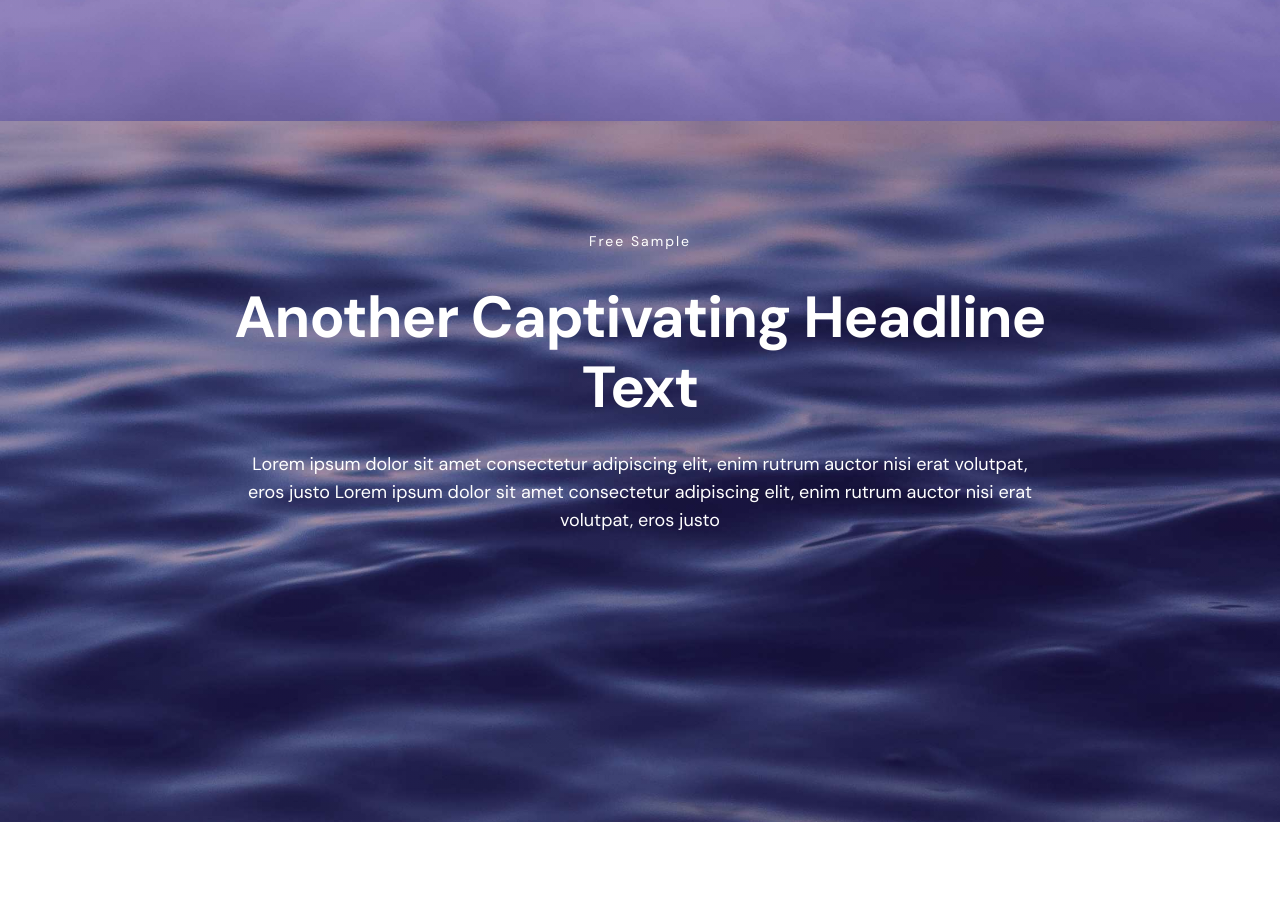
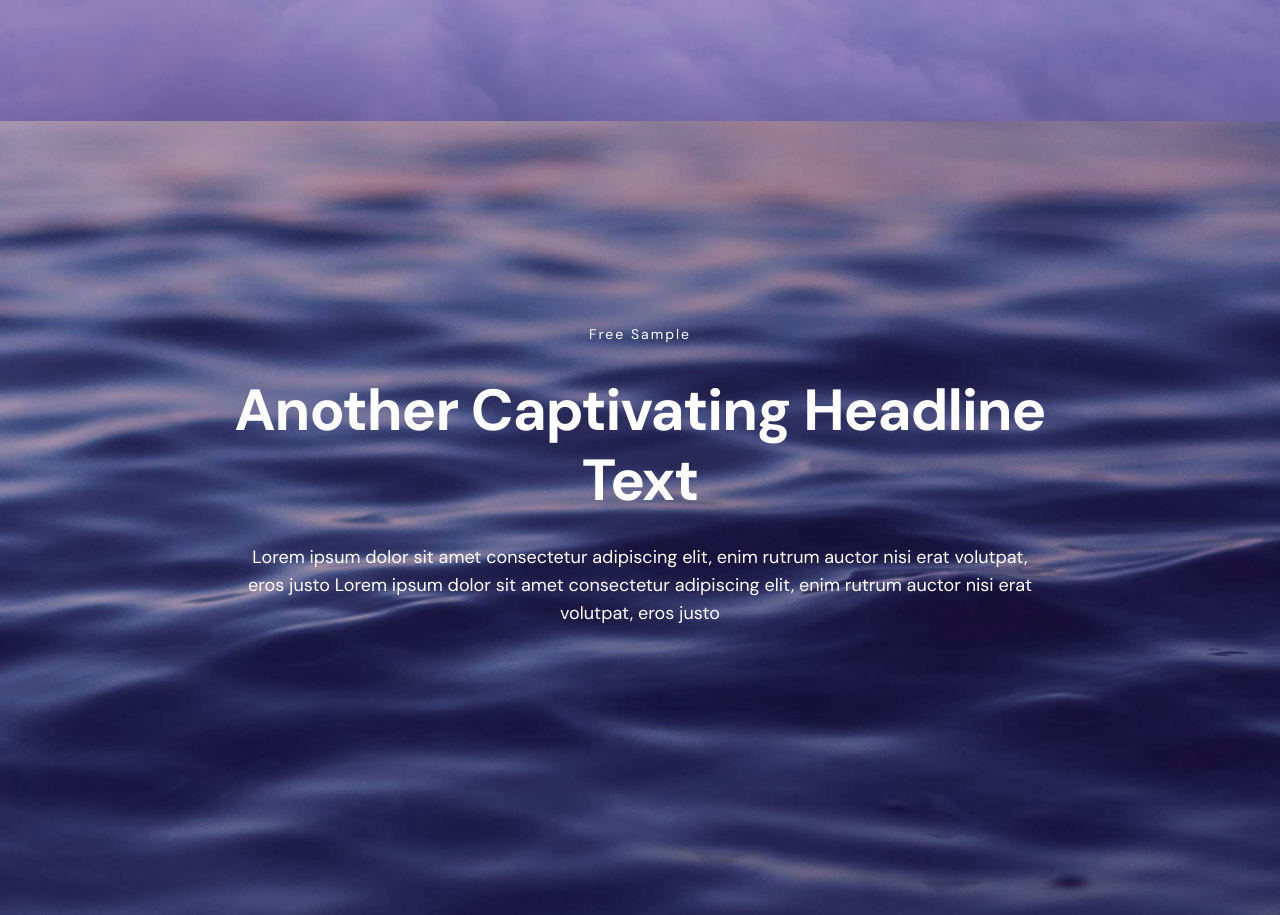
Before and after one commit to mrk-hnr/Marameo-Code_Connect2, a plain HTML site: page index.html in a window 1280 px wide. Shown: the part 740-1655 px from the top of the page. Before the commit the page ends 1562 px from the top, so only its background shows below. Drawn offline with Linux system fonts and the light colour scheme.

Commit message:
Added top spacing

```diff
--- a/css/blocks/content.css
+++ b/css/blocks/content.css
@@ -8,7 +8,7 @@
 }
 
 .content-description {
-    padding: 107px 0 125px 0;
+    padding: 200px 0 125px 0;
     max-width: 815px;
     margin: 0 auto;
 }
```
